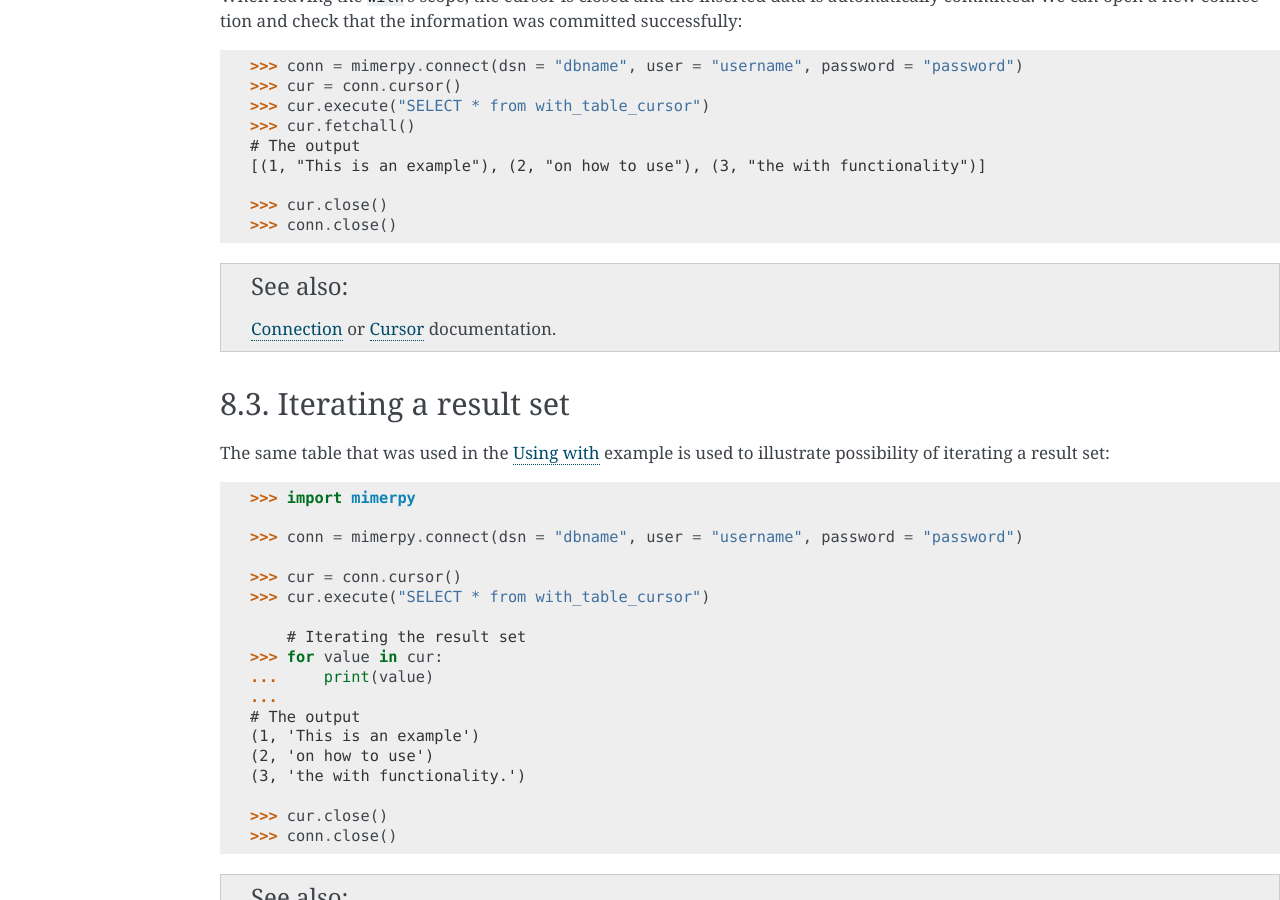
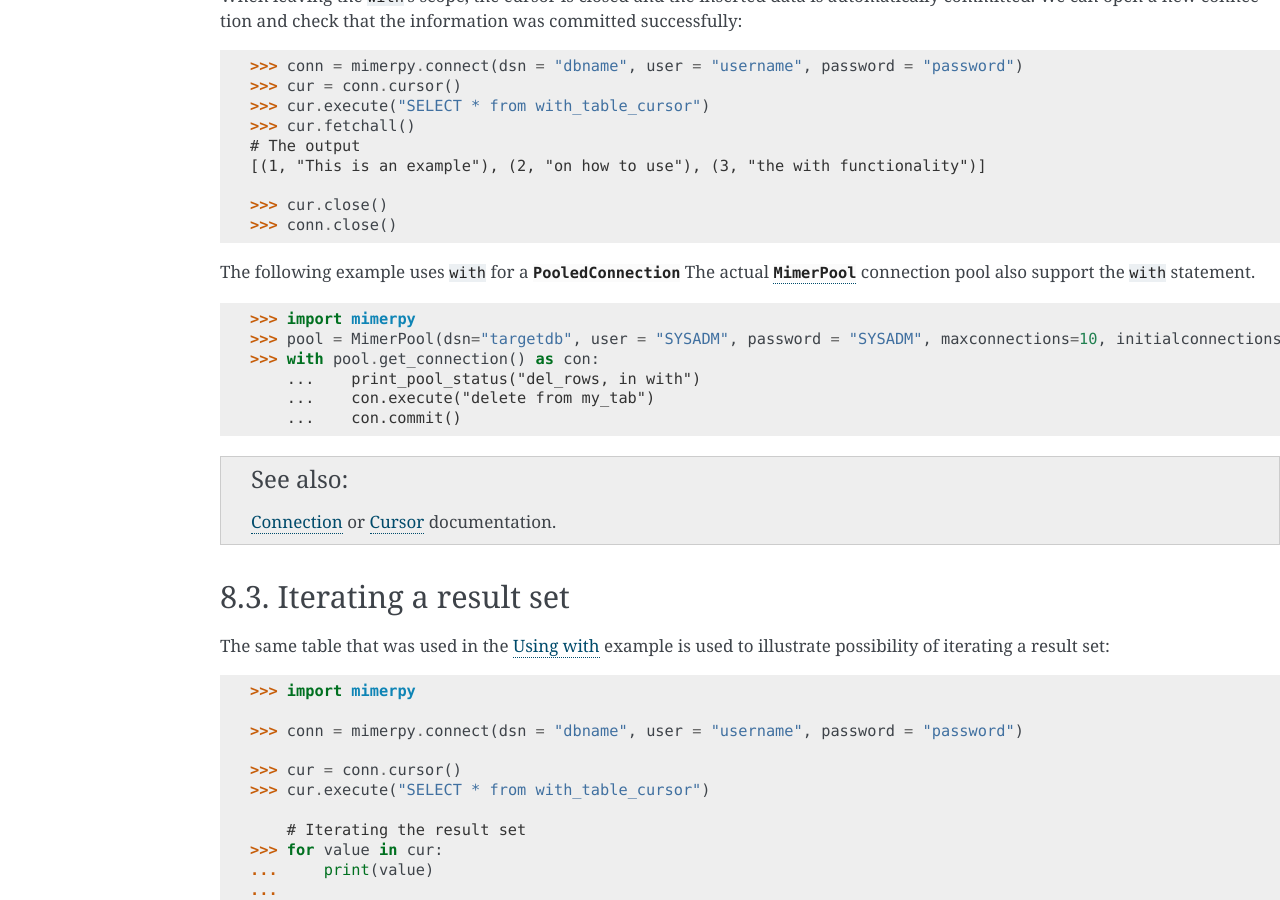
Before and after one commit to mimersql/MimerPy, a Sphinx documentation site: the page built from doc/codeexamples.rst, in a window 1280 px wide and 900 px high, scrolled down 1866 px. Built offline with Sphinx 7.4.7, drawn with Linux system fonts in a browser that asks for light colours.

Commit message:
Added an example with with-support in PooledConnection

```diff
--- a/doc/codeexamples.rst
+++ b/doc/codeexamples.rst
@@ -95,6 +95,16 @@ We can open a new connection and check that the information was committed succes
 
     >>> cur.close()
     >>> conn.close()
+
+The following example uses ``with`` for a :class:`PooledConnection`
+The actual :class:`MimerPool` connection pool also support the ``with`` statement.
+
+>>> import mimerpy
+>>> pool = MimerPool(dsn="targetdb", user = "SYSADM", password = "SYSADM", maxconnections=10, initialconnections=1)
+>>> with pool.get_connection() as con:
+    ...    print_pool_status("del_rows, in with")
+    ...    con.execute("delete from my_tab")
+    ...    con.commit()
 
 .. seealso:: :ref:`connectionclass` or :ref:`cursorclass` documentation.
 
```
